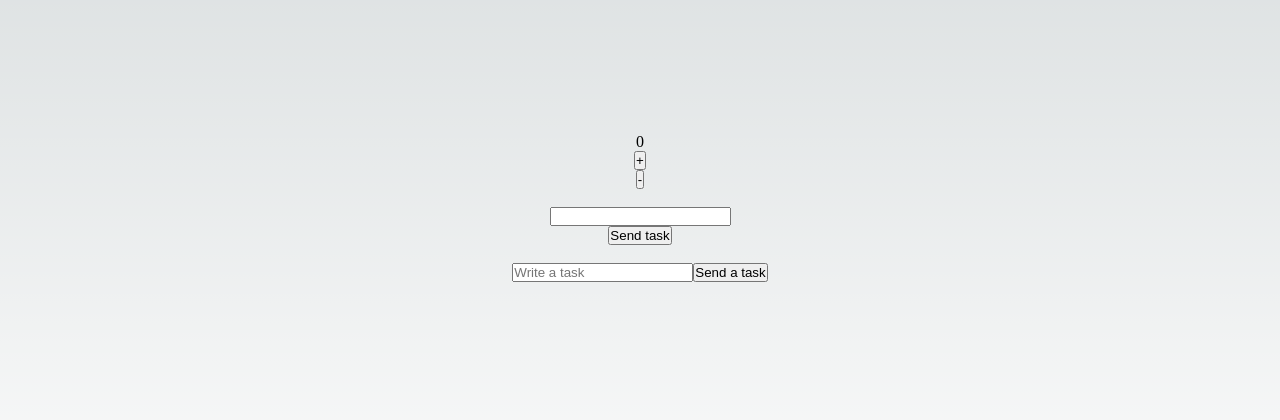
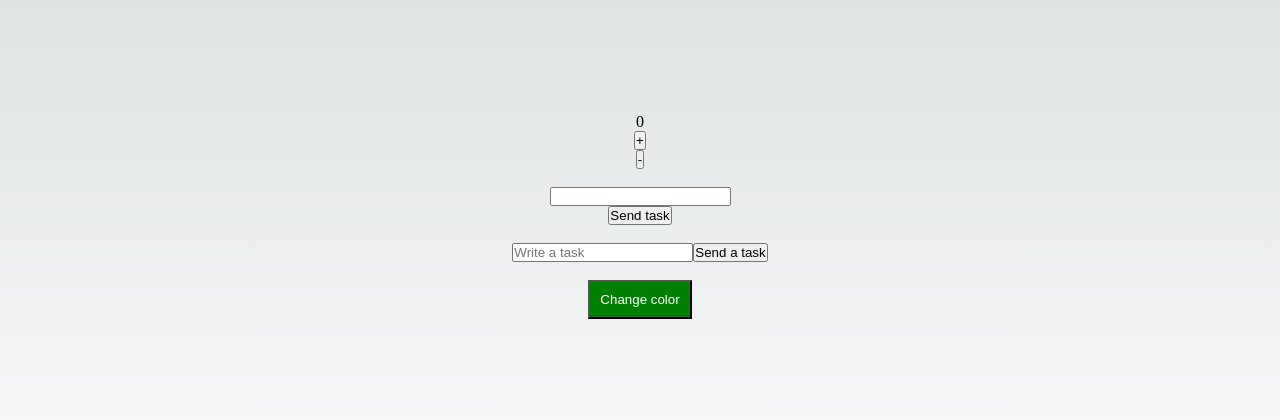
Before and after one commit to Aluonam/hooksReact, a Next.js app: page / in a window 1280 px wide. Shown: the part 184-604 px from the top of the page. Built offline with nearby package versions, Linux system fonts and the light colour scheme.

Commit message:
feat: button change color with useState and styles button

```diff
--- /dev/null
+++ b/components/ejUseState/ChangeStyle.jsx
@@ -0,0 +1,22 @@
+import React, { useState } from 'react'
+
+const ChangeStyle = () => {
+
+    const [isRed, setIsRed] = useState(false)
+
+    const styleButton = {
+        backgroundColor: isRed ? 'red' : 'green',
+        color: 'white',
+        padding: '10px',
+        cursor: 'pointer',
+    }
+
+  return (
+    <button
+        style={styleButton}
+        onClick={()=>{setIsRed(!isRed)}}
+        >Change color</button>
+  )
+}
+
+export default ChangeStyle
--- a/pages/index.js
+++ b/pages/index.js
@@ -3,6 +3,7 @@ import styles from '@/styles/Home.module.css'
 import Counter from '@/components/ejUseState/Counter'
 import TaskList from '@/components/ejUseState/TaskList'
 import TaskList2 from '@/components/ejUseState/TaskList2'
+import ChangeStyle from '@/components/ejUseState/ChangeStyle'
 
 export default function Home() {
   return (
@@ -20,6 +21,7 @@ export default function Home() {
        <br/>
        <TaskList2></TaskList2>
        <br/>
+       <ChangeStyle></ChangeStyle>
       </main>
     </>
   )
```
